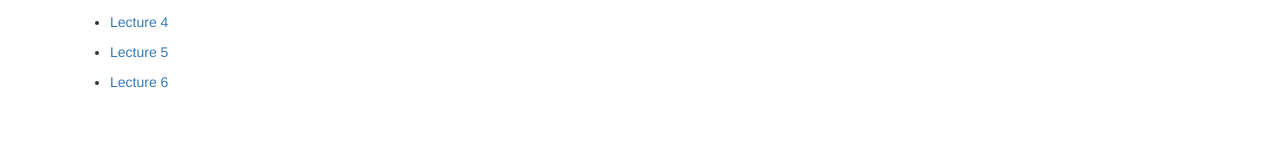
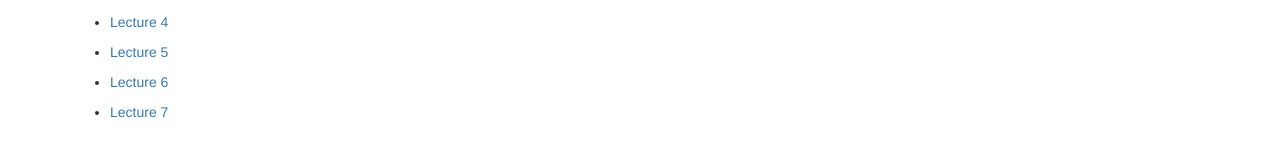
Before and after one commit to tnt2113/tnt2113.github.io, a Jekyll site: the page courses/index.html, which Jekyll copies as it is, in a window 1280 px wide. Shown: the part 422-579 px from the top of the page. Built offline with Jekyll 4.4.1, drawn with Linux system fonts in a browser that asks for light colours.

Commit message:
adding lecture 7

```diff
--- a/courses/index.html
+++ b/courses/index.html
@@ -86,6 +86,7 @@ jQuery(document).ready(function($) {
     <li><p><a href="real_analysis_327_Lecture_4.html">Lecture 4</a></p></li>
     <li><p><a href="real_analysis_327_Lecture_5.html">Lecture 5</a></p></li>
     <li><p><a href="real_analysis_327_Lecture_6.html">Lecture 6</a></p></li>
+    <li><p><a href="real_analysis_327_Lecture_7.html">Lecture 7</a></p></li>
   </ul>
 </body>
 </html>
```
